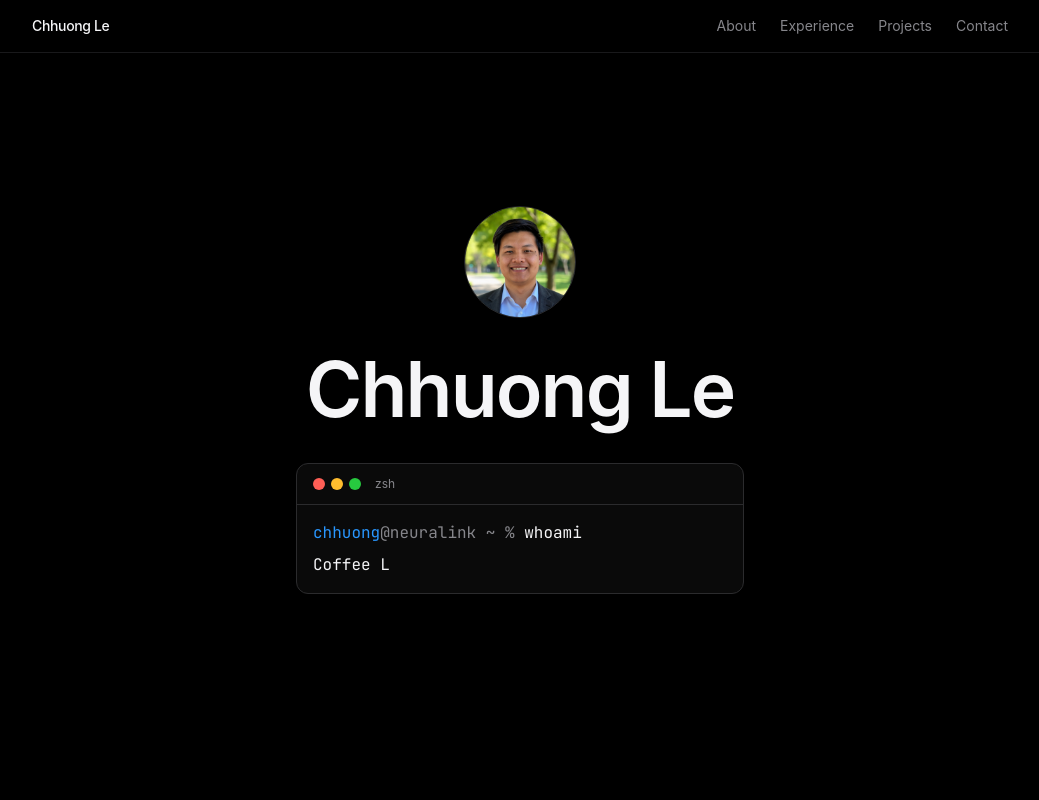
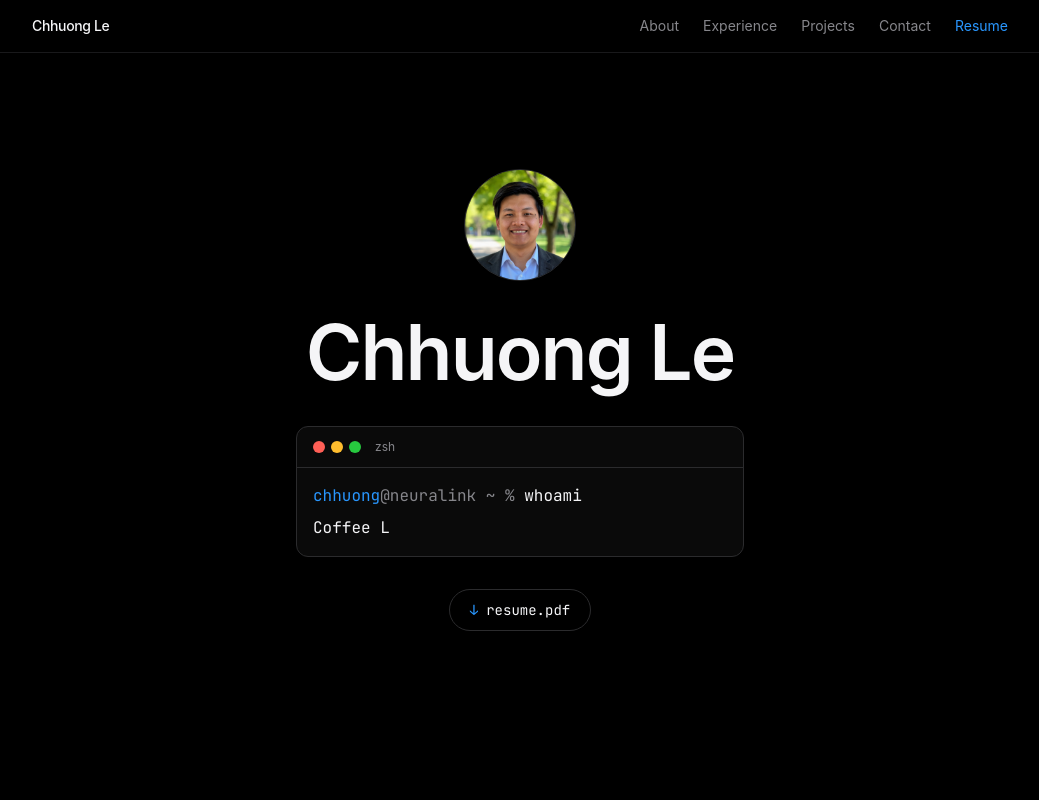
Before and after one commit to ChhuongLe/Portfolio-2.0, a Next.js app: page / in a window 1280 px wide. Shown: the top 800 px of the page, without its empty margins (120-1159 px from the left). Built offline with nearby package versions, Linux system fonts and the light colour scheme.

Commit message:
Add resume PDF with links in hero, nav and contact

```diff
--- a/components/Contact.tsx
+++ b/components/Contact.tsx
@@ -2,6 +2,7 @@ const links = [
   { label: "Email", href: "mailto:chhuongcle@gmail.com" },
   { label: "LinkedIn", href: "https://linkedin.com/in/chhuongle" },
   { label: "GitHub", href: "https://github.com/ChhuongLe" },
+  { label: "Resume", href: "/Chhuong_Le_Resume.pdf" },
 ];
 
 export default function Contact() {
--- a/components/Hero.tsx
+++ b/components/Hero.tsx
@@ -34,6 +34,14 @@ export default function Hero() {
           <TerminalOutput />
         </div>
       </div>
+      <a
+        href="/Chhuong_Le_Resume.pdf"
+        target="_blank"
+        rel="noopener"
+        className="mt-8 inline-flex items-center gap-2 rounded-full border border-hairline px-5 py-2.5 font-mono text-sm text-ivory transition-colors hover:border-accent hover:text-accent"
+      >
+        <span className="text-accent">↓</span> resume.pdf
+      </a>
     </section>
   );
 }
--- a/components/Nav.tsx
+++ b/components/Nav.tsx
@@ -26,6 +26,16 @@ export default function Nav() {
               </a>
             </li>
           ))}
+          <li className="hidden whitespace-nowrap sm:block">
+            <a
+              href="/Chhuong_Le_Resume.pdf"
+              target="_blank"
+              rel="noopener"
+              className="text-accent transition-colors hover:text-ivory"
+            >
+              Resume
+            </a>
+          </li>
         </ul>
       </nav>
     </header>
```
Also changed, not shown: 1 other file (tests, documents, lock files or other folders).
